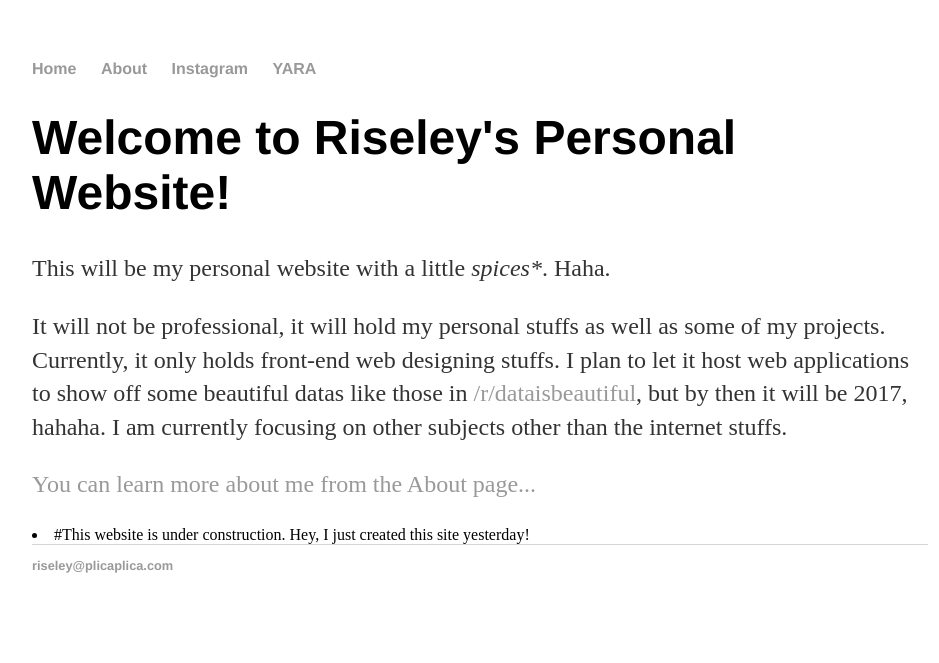
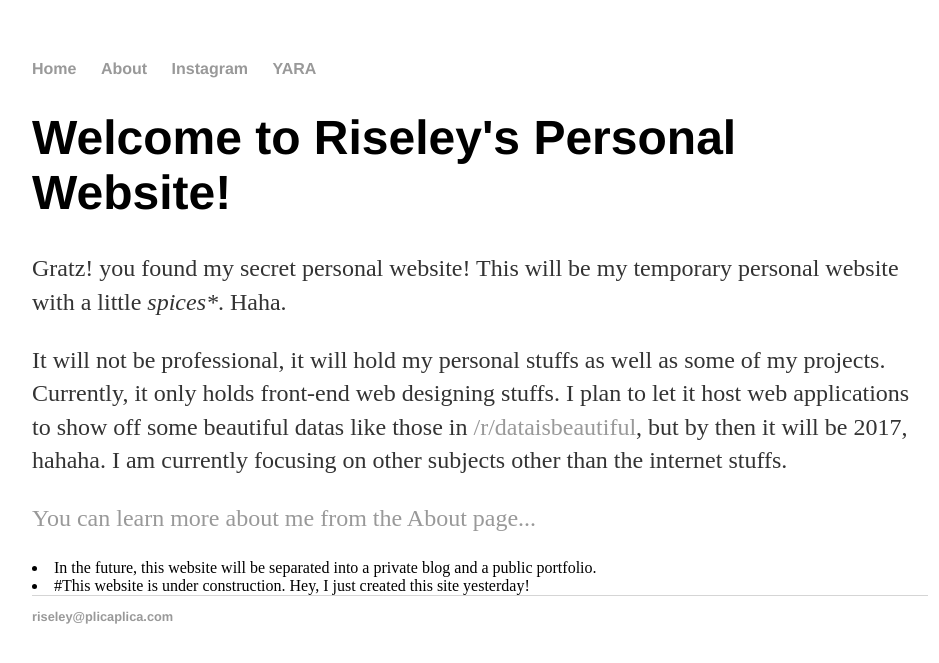
Before and after one commit to Eraol/riseley.github.io, a Jekyll site: the page built from index.html, in a window 1280 px wide. Shown: the top 663 px of the page, without its empty margins (160-1099 px from the left). Built offline with Jekyll 4.4.1, drawn with Linux system fonts in a browser that asks for light colours.

Commit message:
Update index.html

```diff
--- a/index.html
+++ b/index.html
@@ -4,8 +4,9 @@ title: Riseley's Personal Website (Woohoo!)
 ---
 <div class="blurb">
 	<h1>Welcome to Riseley's Personal Website!</h1>
-	<p>This will be my personal website with a little <em> spices*</em>. Haha.</p>
+	<p>Gratz! you found my secret personal website! This will be my temporary personal website with a little <em> spices*</em>. Haha.</p>
 	<p>It will not be professional, it will hold my personal stuffs as well as some of my projects. Currently, it only holds front-end web designing stuffs. I plan to let it host web applications to show off some beautiful datas like those in <a href="www.reddit.com/r/dataisbeautiful">/r/dataisbeautiful</a>, but by then it will be 2017, hahaha. I am currently focusing on other subjects other than the internet stuffs.</p>
 	<p><a href="/about">You can learn more about me from the About page...</a></p>
+	<li>In the future, this website will be separated into a private blog and a public portfolio.</li>
 	<li>#This website is under construction. Hey, I just created this site yesterday!</li>
 </div><!-- /.blurb -->
```
